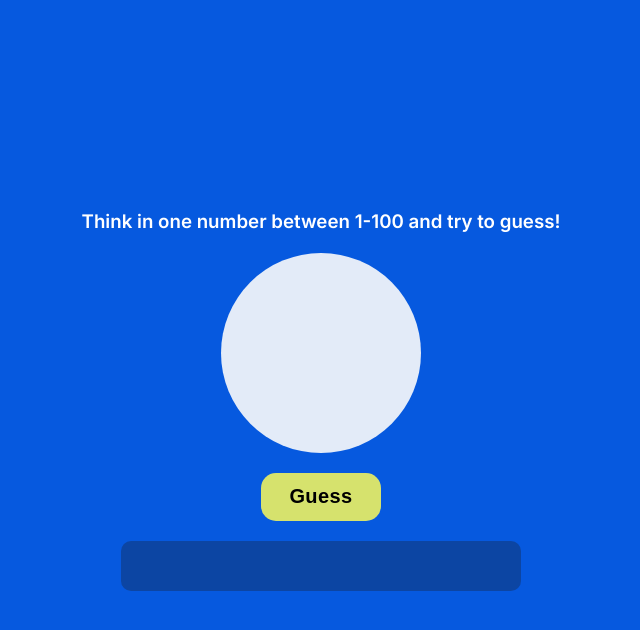
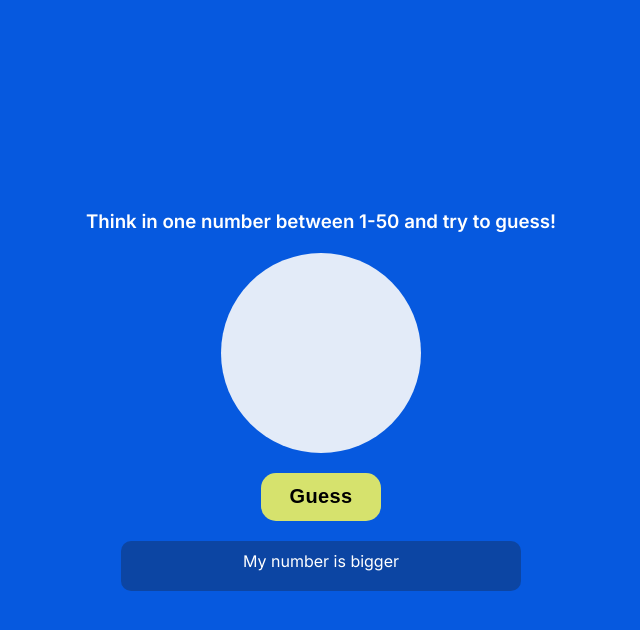
Before and after one commit to deynnialmazan/guess_my_number, a plain HTML site: page index.html in a window 1280 px wide. Both pictures are taken after a click on the button "Guess". Shown: the whole page, without its empty margins (319-959 px from the left). Drawn offline with Linux system fonts and the light colour scheme.

Commit message:
JS file added

```diff
--- a/assets/script/index.js
+++ b/assets/script/index.js
@@ -0,0 +1,24 @@
+'use strict';
+
+const number = document.querySelector('.number')
+const guessBtn = document.querySelector('.guess')
+const output = document.querySelector('.output')
+
+function guessMyNumber (input) {
+    let myNumber = Math.floor((Math.random() * 50) + 1);
+    if (input > myNumber) {
+        return 'My number is smaller';
+    } else if (input < myNumber) {
+        return 'My number is bigger';
+    } return 'You win. Congratulations!';
+
+};
+
+guessBtn.addEventListener('click', function() {
+    let a = number.value.trim();
+    guessMyNumber(a);
+    output.innerText = guessMyNumber(a);
+
+
+}
+);
--- a/assets/style/index.css
+++ b/assets/style/index.css
@@ -73,5 +73,6 @@ p {
     background-color: rgba(29, 26, 26, 0.3);
     padding: 10px;
     margin-top: 20px;
+    color: #fff;
 
 }
--- a/index.html
+++ b/index.html
@@ -9,20 +9,17 @@
         <link rel="preconnect" href="https://fonts.googleapis.com">
         <link rel="preconnect" href="https://fonts.gstatic.com" crossorigin>
         <link href="https://fonts.googleapis.com/css2?family=Inter:wght@300;400;600&display=swap" rel="stylesheet">
-        <link
-        rel="shorcut icon"
-        href="./assets/image/snowflake.png"
-        type="image/S-icon"
-        >
+        <link rel="shorcut icon" href="./assets/image/favicon-32x32.png" type="image/S-icon">
         <link rel="stylesheet" href="./assets/style/index.css" media="all">
+        <script src="./assets/script/index.js" defer></script>
     </head>
     <body>
         <main>
             <div>
-                <h3>Think in one number between 1-100 and try to guess!</h3>
+                <h3>Think in one number between 1-50 and try to guess!</h3>
                 <input type="text" class="number">
                 <input type="button" class="guess" value="Guess">
-                <p></p>
+                <p class="output"></p>
             </div>
         </main>
     </body>
```
